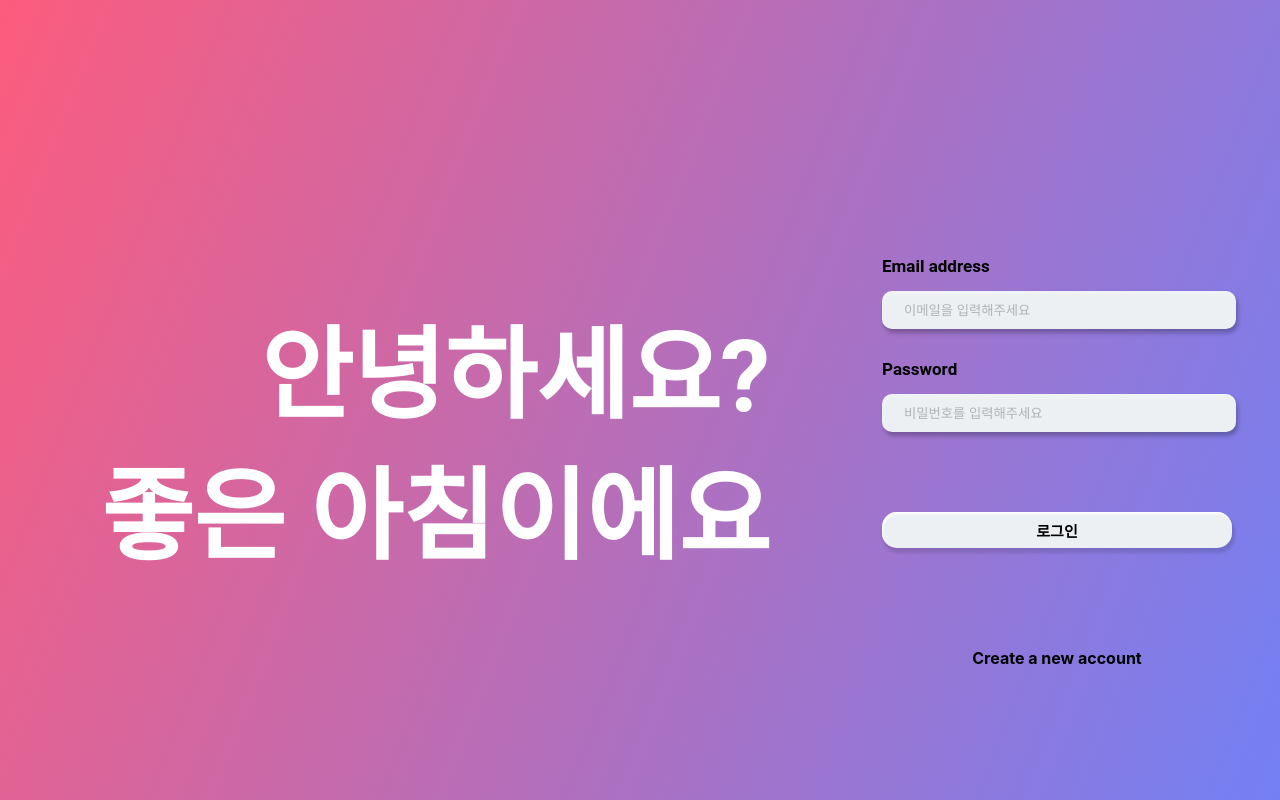
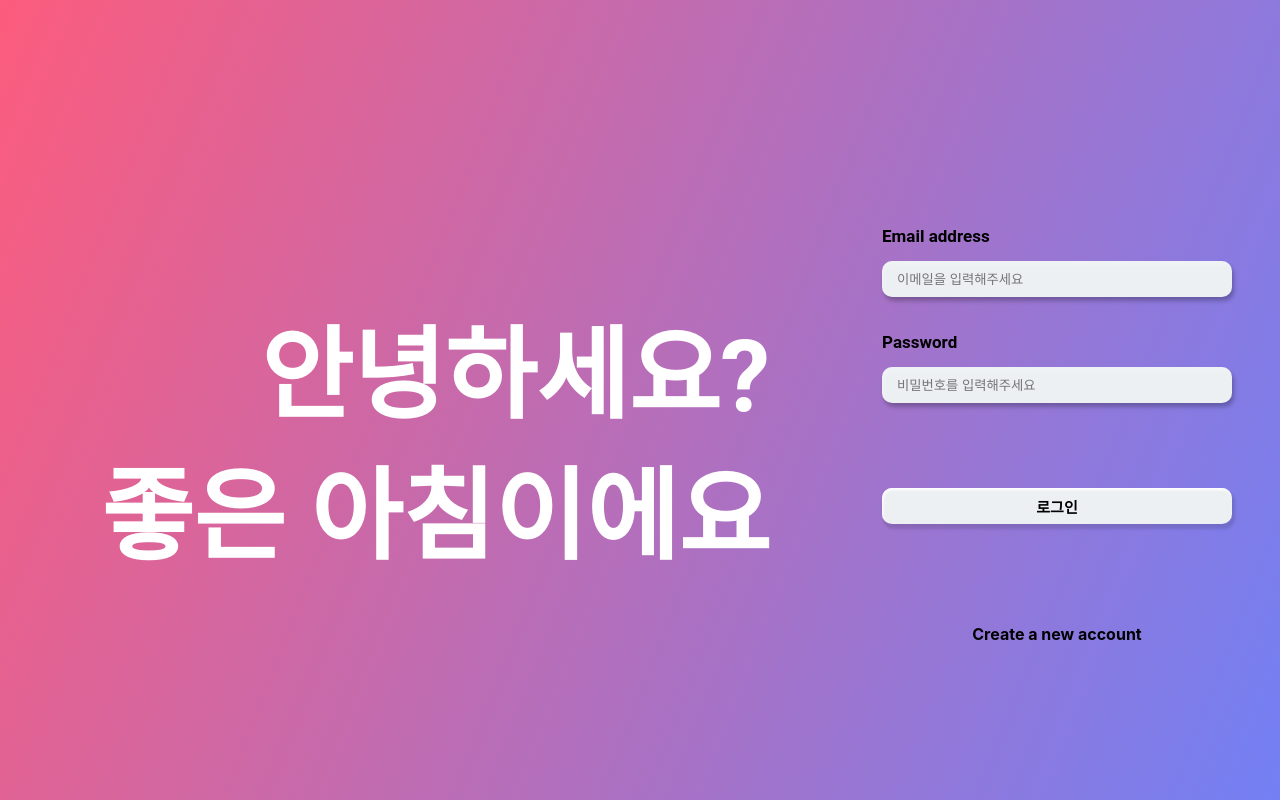
Before and after one commit to p33a33/WEDO_CLIENT, a React (Create React App) app: page /signin in a window 1280 px wide. Shown: the top 800 px of the page. Built offline with nearby package versions, Linux system fonts and the light colour scheme.

Commit message:
[Updated] "Client - main, todoentry basic css" :art:
* Client 중 main페이지와 todoentry 페이지 기본 css가 적용되었습니다.

```diff
--- a/src/App.css
+++ b/src/App.css
@@ -82,17 +82,12 @@ vertical-align: middle;
 }
 
 .Form{
-  /* text-align: center; */
   align-items: center;
-  /* display : flex; */
   vertical-align: middle;
 }
 
-.Form div {
-  margin-top: 30px;
-}
-
 .Form label {
+  margin-top : 20px;
   font-family: Roboto;
 font-style: normal;
 font-weight: bold;
@@ -103,14 +98,11 @@ text-align: center;
 color: #000000;
 }
 
-input::placeholder{
-  color: rgba(0, 0, 0, 0.25);
-  padding-left: 20px;
-}
-
 .Form input {
   margin-top: 15px;
   border : 0;
+  box-sizing: border-box;
+  padding: 15px;
   background:  #ECF0F3;
   width: 350px;
   height: 36px;
@@ -121,11 +113,12 @@ input::placeholder{
 button {
   outline: 0;
   border: 0;
+  box-sizing: border-box;
   height: 36px;
   width: 350px;
   background: #ECF0F3;
 box-shadow: 2px 4px 3px 1px rgba(0, 0, 0, 0.12), inset 1px 2px 3px #FFFFFF;
-border-radius: 15px;
+border-radius: 10px;
 font-size: 15px;
 font-weight: bold;
 }
@@ -137,14 +130,36 @@ font-weight: bold;
   margin : 10% auto;
 }
 
+.Signup button{
+margin-top : 50px;
+}
+
+.signInput{
+  margin-left : auto;
+  margin-bottom : 35px
+  }
+
 .layout{
-  width : 350px;
+  width : 600px;
   height : 100vh;
   margin : 10% auto;
 }
 
 .layout h1{
   text-align: center;
+}
+
+.layout h2{
+  text-align: center;
+}
+
+.layout h3{
+  text-align: right;
+}
+
+.layout button {
+  margin : 15px auto;
+  width: 500px;
 }
 
 .edit-user button {
@@ -160,6 +175,73 @@ font-weight: bold;
   margin-top : 50px;
 }
 
+.addForm {
+  margin : 0 auto;
+  width: 500px;
+}
+
+.addForm input {
+  border : 0;
+  padding : 15px;
+  box-sizing: border-box;
+  outline : none;
+  background:  #ECF0F3;
+  width: 500px;
+  height: 36px;
+  box-shadow: 2px 4px 4px rgba(0, 0, 0, 0.25), inset 2px 4px 4px rgba(255, 255, 255, 0.25);
+  border-radius: 10px;
+}
+
+.addForm textarea {
+  margin-top: 30px;
+  border : 0;
+  box-sizing: border-box;
+  padding : 15px;
+  outline : none;
+  background:  #ECF0F3;
+  width: 500px;
+  height: 250px;
+  box-shadow: 2px 4px 4px rgba(0, 0, 0, 0.25), inset 2px 4px 4px rgba(255, 255, 255, 0.25);
+  border-radius: 10px;
+  resize: none;
+}
+
+.addForm button {
+  float: right;
+  margin-top: 20px;
+  border : 0;
+  padding : 0;
+  background:  #ECF0F3;
+  width: 100px;
+  height: 35px;
+  box-shadow: 2px 4px 4px rgba(0, 0, 0, 0.25), inset 2px 4px 4px rgba(255, 255, 255, 0.25);
+  border-radius: 10px;
+}
+
+.todo-title h2{
+  text-align : left;
+  color :  #ECF0F3
+}
+
+.todo-title button{
+  float: right;
+  text-align : center;
+  width: 50px;
+  margin-left : 15px;
+}
+
+todo-body {
+  width: 500px;
+  height : fit-content;
+  box-sizing: border-box;
+  padding : 15px;
+}
+
+.todo-title h5{
+  text-align : left;
+  color :  #ECF0F3
+}
+
 #GoToSignup {
   margin-top: 100px;
   text-align: center;
--- a/src/App.js
+++ b/src/App.js
@@ -16,7 +16,7 @@ class App extends React.Component {
     this.state = {
       isSignin: false,
       userinfo: {},
-      todos: []
+      todos: [{ id: 1, title: "운동하기", body: "요가", isClear: 0 }] // 더미데이터가 추가되어 있습니다.
     };
     this.handleisSigninChange = this.handleisSigninChange.bind(this);
     this.handleSignout = this.handleSignout.bind(this);
--- a/src/pages/Main.js
+++ b/src/pages/Main.js
@@ -42,8 +42,8 @@ class Main extends React.Component {
                 key={todo.id}
                 todo={todo}
                 handleInputValue={this.handleInputValue}
-                handleFetchTodo={handleFetchTodo}
-                handleEditedData={handleEditedData} />)
+                handleFetchTodo={this.props.handleFetchTodo}
+                handleEditedData={this.props.handleEditedData} />)
     }
 
     render() {
@@ -52,16 +52,25 @@ class Main extends React.Component {
 
         return (
             <div>
+                <div className="layout">
                     <Link to="/mypage"><h3>Mypage</h3></Link>
-                <div className="layout"> <h2>Todo List</h2> {this.renderEachTodo(todos)} </div> {/* TodoEntry가 렌더되는 부분입니다*/}
+                    <h2>Todo List</h2>
+                    <button onClick={this.handleAddOpen} style={{ display: isAddOpened ? "none" : "block" }}>add</button> {/*  Add가 열리면 Add 버튼을 숨깁니다. */} {/* TodoEntry가 렌더되는 부분입니다*/}
                     <div className="add-todo" style={{ display: isAddOpened ? "block" : "none" }}> {/*  isAddOpened를 확인하여 렌더합니다. */}
-                    <form onSubmit={(e) => { e.preventDefault(); this.handleAdd(); }} >
+                        <form className="addForm" onSubmit={(e) => { e.preventDefault(); this.handleAdd(); }} >
                             <div><input type="title" placeholder="제목" onChange={this.handleInputValue("title")} /></div>
                             <div><textarea type="body" placeholder="내용" onChange={this.handleInputValue("body")} /></div>
                             <button type="submit">done</button>
                         </form>
                     </div>
-                <button onClick={this.handleAddOpen} style={{ display: isAddOpened ? "none" : "block" }}>add</button> {/*  Add가 열리면 Add 버튼을 숨깁니다. */}
+                    {todos.map(todo =>
+                        <TodoEntry
+                            key={todo.id}
+                            todo={todo}
+                            handleInputValue={this.handleInputValue}
+                            handleFetchTodo={this.props.handleFetchTodo}
+                            handleEditedData={this.props.handleEditedData} />)}
+                </div>
             </div >
         )
     }
--- a/src/pages/Signin.js
+++ b/src/pages/Signin.js
@@ -61,9 +61,19 @@ export default class Signin extends React.Component {
                         좋은 아침이에요</div>
                     </div>
                     <form className="Form Signin" onSubmit={(e) => { e.preventDefault(); this.submitHandler() }}> {/*HTML5 유효성검사를 사용하기 위해 form형식을 사용했으나, 실제로 데이터 전송은 axios를 사용했습니다.*/}
-                        <div><label> Email address <input onChange={this.valueChange("email")} type="email" placeholder="이메일을 입력해주세요" /> </label></div> {/* HTML5 내장 이메일 유효성 검사를 진행하도록 수정했습니다 9/24 */}
-                        <div><label> Password <input onChange={this.valueChange("password")} type="password" placeholder="비밀번호를 입력해주세요" /> </label></div>
-                        <div><button id="Login" type="submit"> 로그인 </button></div>
+                        <label>Email address
+                            <div className="signInput">
+                                <input onChange={this.valueChange("email")} type="email" placeholder="이메일을 입력해주세요" />
+                            </div>
+                        </label> {/* HTML5 내장 이메일 유효성 검사를 진행하도록 수정했습니다 9/24 */}
+                        <label>Password
+                            <div className="signInput">
+                                <input onChange={this.valueChange("password")} type="password" placeholder="비밀번호를 입력해주세요" />
+                            </div>
+                        </label>
+                        <div>
+                            <button id="Login" type="submit">로그인</button>
+                        </div>
                         <div id="GoToSignup" onClick={this.hasAccountHandler}>Create a new account</div> {/* /signup 으로 이동하는 Redirect를 구현했습니다*/}
                     </form>
                 </div>
--- a/src/pages/Signup.js
+++ b/src/pages/Signup.js
@@ -64,13 +64,33 @@ export default class Signup extends React.Component {
             return (
                 <div id="SignupPage">
                     <form className="Form Signup" onSubmit={(e) => { e.preventDefault(); this.submitHandler(); }}> {/*HTML5 유효성검사를 사용하기 위해 form형식을 사용했으나, 실제로 데이터 전송은 axios를 사용했습니다.*/}
-                        <div><label> 이메일 <input onChange={this.valueChange("email")} type="email" placeholder="이메일을 입력해주세요" /> </label></div> {/* HTML5 내장 이메일 유효성 검사를 진행하도록 수정했습니다 9/24 */}
-                        <div><label> 비밀번호 <input onChange={this.valueChange("password")} type="password" placeholder="비밀번호를 입력해주세요" /> </label></div>
-                        <div><label> 비밀번호 확인 <input onChange={this.valueChange("passwordCheck")} type="password" placeholder="비밀번호를 한 번 더 입력해주세요" /> </label></div>
-                        <div><label> 이름 <input onChange={this.valueChange("fullname")} type="text" placeholder="이름을 입력해주세요" /> </label></div>
-                        <div><label> 닉네임 <input onChange={this.valueChange("nickname")} type="text" placeholder="별명을 입력해주세요" /> </label></div>
+                        <label>이메일
+                                <div className="signInput">
+                                <input onChange={this.valueChange("email")} type="email" placeholder="이메일을 입력해주세요" />
+                            </div>
+                        </label> {/* HTML5 내장 이메일 유효성 검사를 진행하도록 수정했습니다 9/24 */}
+                        <label>비밀번호
+                            <div className="signInput">
+                                <input onChange={this.valueChange("password")} type="password" placeholder="비밀번호를 입력해주세요" />
+                            </div>
+                        </label>
+                        <label>비밀번호 확인
+                            <div className="signInput">
+                                <input onChange={this.valueChange("passwordCheck")} type="password" placeholder="비밀번호를 한 번 더 입력해주세요" />
+                            </div>
+                        </label>
+                        <label>이름
+                            <div className="signInput">
+                                <input onChange={this.valueChange("fullname")} type="text" placeholder="이름을 입력해주세요" />
+                            </div>
+                        </label>
+                        <label> 닉네임
+                            <div className="signInput">
+                                <input onChange={this.valueChange("nickname")} type="text" placeholder="별명을 입력해주세요" />
+                            </div>
+                        </label>
                         <div><button type="submit"> 회원가입 </button></div>
-                        <div><button onClick={this.redirectHandler}> 돌아가기 </button></div> {/* 회원가입 페이지에서 Signin 페이지로의 Redirect를 구현했습니다.*/}
+                        <div><button onClick={this.redirectHandler}> 돌아가기 </button></div>  {/* 회원가입 페이지에서 Signin 페이지로의 Redirect를 구현했습니다.*/}
                     </form>
                 </div >
             )
--- a/src/pages/TodoEntry.js
+++ b/src/pages/TodoEntry.js
@@ -56,9 +56,9 @@ class TodoEntry extends React.Component {
 
         return (
             <div>
-                <form onSubmit={(e) => { e.preventDefault(); this.handleModify(); }} style={{ display: isModifyOpened ? "block" : "none" }}>
+                <form className="addForm" onSubmit={(e) => { e.preventDefault(); this.handleModify(); }} style={{ display: isModifyOpened ? "block" : "none" }}>
                     <input defaultValue={title} onChange={this.handleInputValue("title")} />
-                    <input defaultValue={body} onChange={this.handleInputValue("body")} />
+                    <textarea defaultValue={body} onChange={this.handleInputValue("body")} />
                     <span>
                         <button type="submit" >수정</button>
                         <button onClick={this.handleDelete}>삭제</button>
@@ -66,14 +66,14 @@ class TodoEntry extends React.Component {
                 </form>
                 <div className="todo-entry" style={{ display: isModifyOpened ? "none" : "block" }}>
                     <div className="todo-title">
-                        <h3 style={{ textDecorationLine: isclear ? 'line-through' : '' }}>{title}
+                        <h2 style={{ textDecorationLine: isclear ? 'line-through' : '' }}>{title}
                             <span>
                                 <button onClick={this.handleModifyOpen}>수정</button>
                                 <button onClick={this.handleClear}>clear</button>
                             </span>
-                        </h3>
+                        </h2>
                     </div>
-                    <div>
+                    <div className="todo-body">
                         <h5 style={{ textDecorationLine: isclear ? 'line-through' : '' }} > {body}</h5>
                     </div>
                 </div>
```
Also changed, not shown: public/index.html (+4 -14 lines). Lines whose indentation alone changed are shown as unchanged.
